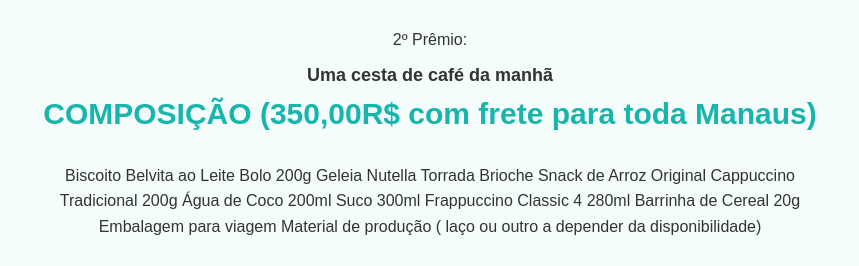
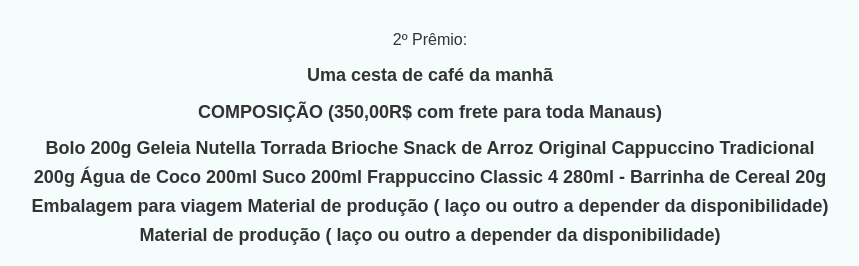
Before and after one commit to skardec/sobre_rifa, a plain HTML site: page index.html in a window 1280 px wide. Shown: the part 754-1020 px from the top of the page, without its empty margins (210-1069 px from the left). Drawn offline with Linux system fonts and the light colour scheme.

Commit message:
Update index.html
Signed-off-by: Sérgio K S Batista <122585842+skardec@users.noreply.github.com>

```diff
--- a/index.html
+++ b/index.html
@@ -169,20 +169,20 @@
       <div class="info">
         2º Prêmio:
         <strong>Uma cesta de café da manhã</strong>
-        <h1>COMPOSIÇÃO (350,00R$ com frete para toda Manaus)</h1>
-</h1>Biscoito Belvita ao Leite</h1>
-</h1>Bolo 200g</h1>
-</h1>Geleia</h1></h1>
-</h1>Nutella</h1>
-</h1>Torrada </h1>
-</h1>Brioche</h1>
-</h1>Snack de Arroz Original</h1>
-</h1>Cappuccino Tradicional 200g</h1>
-</h1>Água de Coco 200ml</h1>
-</h1>Suco 300ml</h1>
-</h1>Frappuccino Classic 4 280ml</h1>
-</h1>Barrinha de Cereal 20g</h1>
-</h1>Embalagem para viagem</h1>
+         <strong>COMPOSIÇÃO (350,00R$ com frete para toda Manaus) <strong>
+Bolo 200g
+Geleia
+Nutella
+Torrada
+Brioche
+Snack de Arroz Original
+Cappuccino Tradicional 200g
+Água de Coco 200ml
+Suco 200ml
+Frappuccino Classic 4 280ml -
+Barrinha de Cereal 20g
+Embalagem para viagem
+Material de produção ( laço ou outro a depender da disponibilidade)
 </h1>Material de produção ( laço ou outro a depender da disponibilidade)</h1>
       </div>
 
```
